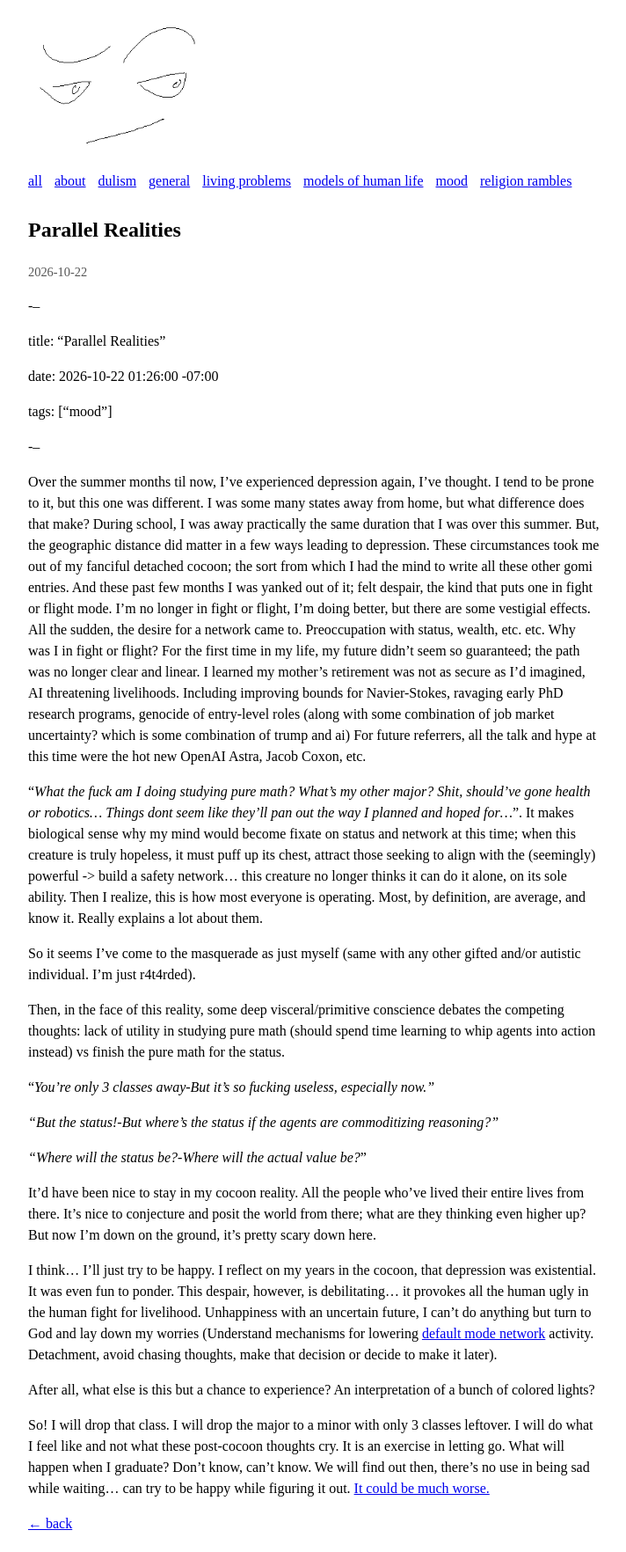
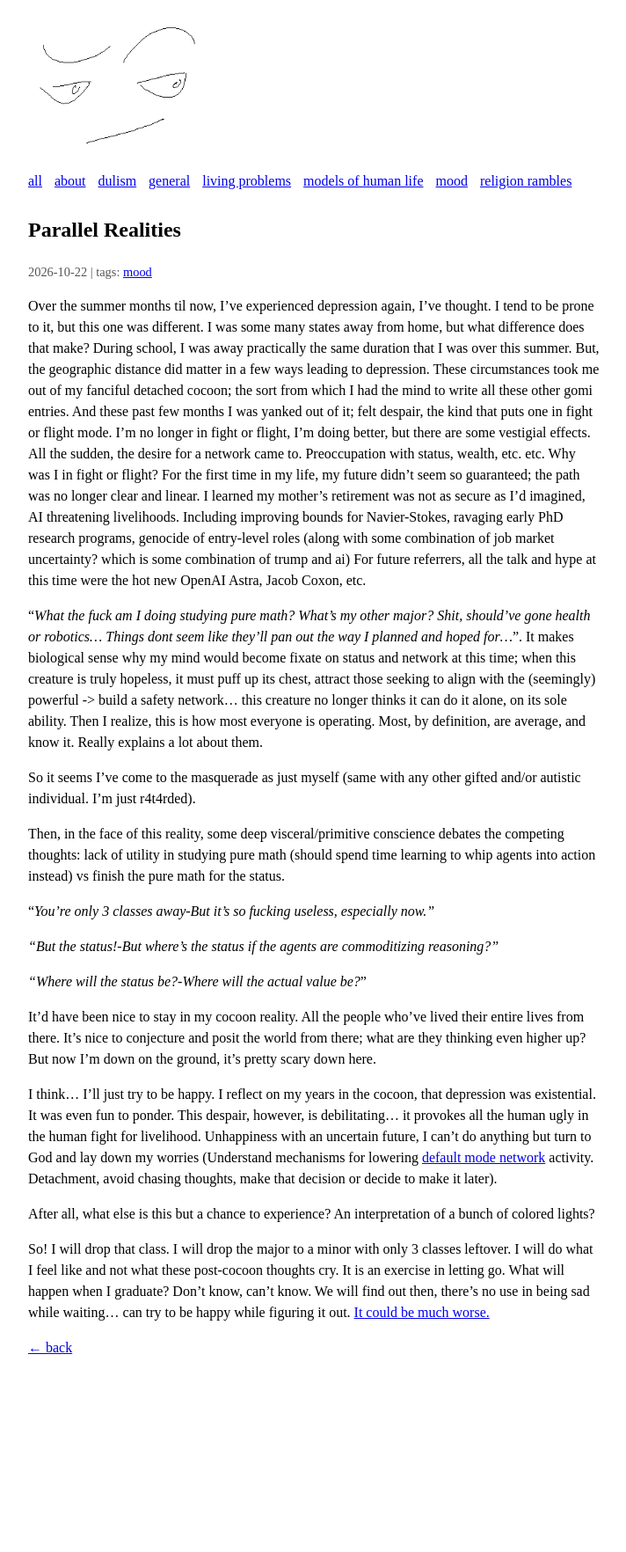
Before and after one commit to kyoutay/gominet, a Jekyll site: the page built from _posts/2026-10-22-Parallel-Realities.md, in a window 1280 px wide. Shown: the whole page at 88% size, without its empty margins (283-995 px from the left). Built offline with Jekyll 4.4.1, drawn with Linux system fonts in a browser that asks for light colours; after the commit the page ends 1564 px from its top, so only the background shows below that.

```diff
--- a/_posts/2026-10-22-Parallel-Realities.md
+++ b/_posts/2026-10-22-Parallel-Realities.md
@@ -1,12 +1,12 @@
-\---
+---
 
 title: "Parallel Realities"
 
 date: 2026-10-22 01:26:00 -07:00
 
-tags: \["mood"]
+tags: ["mood"]
 
-\---
+---
 
 
 
@@ -34,4 +34,4 @@ I think... I'll just try to be happy. I reflect on my years in the cocoon, that
 
 After all, what else is this but a chance to experience? An interpretation of a bunch of colored lights?
 
-So! I will drop that class. I will drop the major to a minor with only 3 classes leftover. I will do what I feel like and not what these post-cocoon thoughts cry. It is an exercise in letting go. What will happen when I graduate? Don't know, can't know. We will find out then, there's no use in being sad while waiting... can try to be happy while figuring it out. [It could be much worse.](%28https://en.wikipedia.org/wiki/Negative_visualization%29)
+So! I will drop that class. I will drop the major to a minor with only 3 classes leftover. I will do what I feel like and not what these post-cocoon thoughts cry. It is an exercise in letting go. What will happen when I graduate? Don't know, can't know. We will find out then, there's no use in being sad while waiting... can try to be happy while figuring it out. [It could be much worse.](https://en.wikipedia.org/wiki/Negative_visualization)
```
